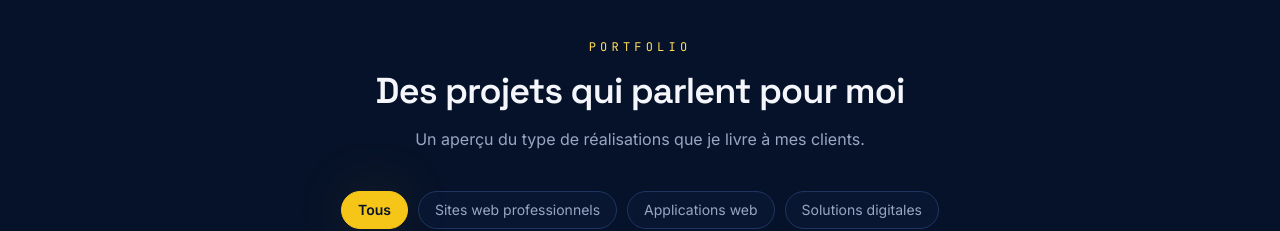
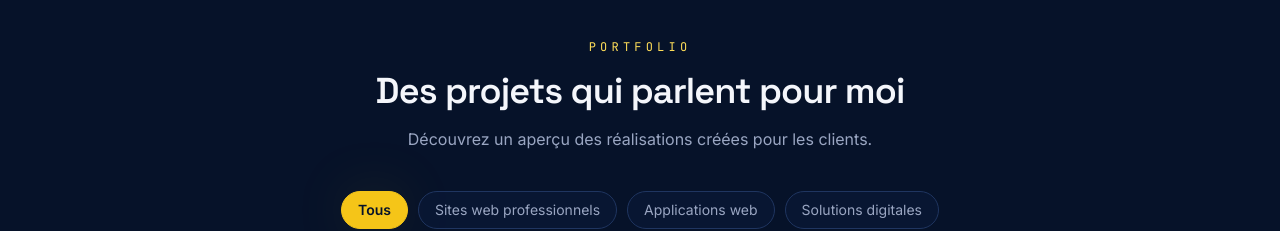
Before and after one commit to Rabutin-12/rbtdevhub, a Next.js app: page / in a window 1280 px wide. Shown: the part 2400-2631 px from the top of the page. Built offline with nearby package versions, Linux system fonts and the light colour scheme.

Commit message:
update mon code et whatsapp

```diff
--- a/components/Portfolio.tsx
+++ b/components/Portfolio.tsx
@@ -19,10 +19,15 @@ export default function Portfolio() {
   const [page, setPage] = useState(1);
 
   const filtered =
-    active === "Tous" ? projects : projects.filter((p) => p.category === active);
+    active === "Tous"
+      ? projects
+      : projects.filter((p) => p.category === active);
 
   const totalPages = Math.ceil(filtered.length / ITEMS_PER_PAGE);
-  const visible = filtered.slice((page - 1) * ITEMS_PER_PAGE, page * ITEMS_PER_PAGE);
+  const visible = filtered.slice(
+    (page - 1) * ITEMS_PER_PAGE,
+    page * ITEMS_PER_PAGE,
+  );
 
   const handleCategoryChange = (cat: (typeof categories)[number]) => {
     setActive(cat);
@@ -35,7 +40,7 @@ export default function Portfolio() {
         <SectionHeading
           eyebrow="Portfolio"
           title="Des projets qui parlent pour moi"
-          description="Un aperçu du type de réalisations que je livre à mes clients."
+          description="Découvrez un aperçu des réalisations créées pour les clients."
         />
 
         <Reveal className="mt-10 flex flex-wrap justify-center gap-2.5">
```
